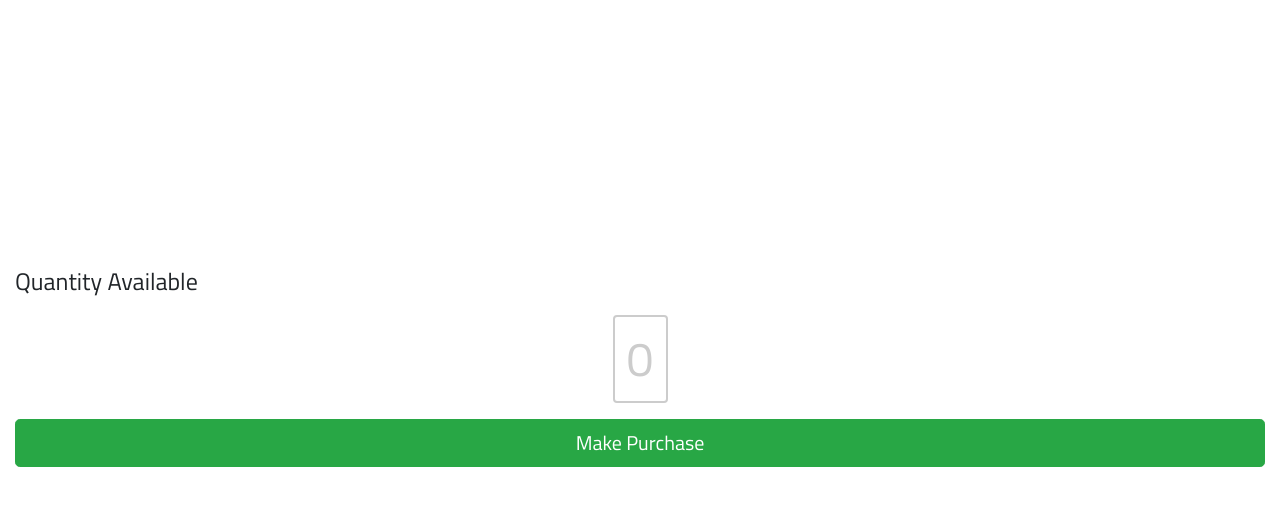
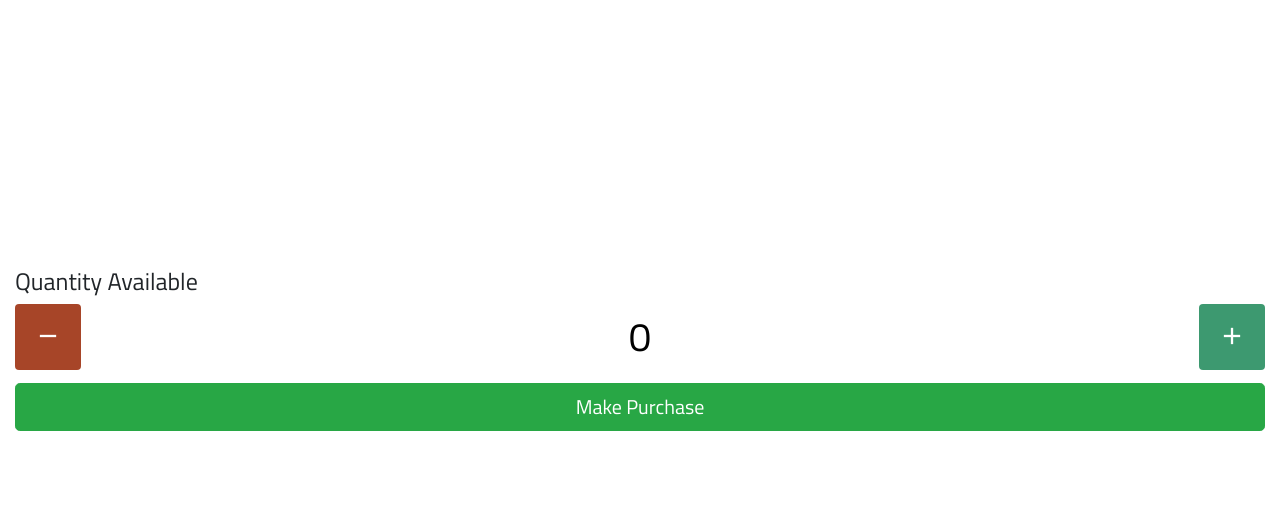
Before and after one commit to hanneswidrig/taj-mahal, a Flask app: page /listing/buy/1 in a window 1280 px wide. Shown: the part 65-571 px from the top of the page. Run offline with Flask 2, Linux system fonts and the light colour scheme; data that the repository does not hold is empty; parts of the project's set-up code (start-up, migrations or seed data) failed here and were passed over; some libraries are stand-ins or nearby versions.

Commit message:
Removal of Stretchy.js and improved product purchase page.

```diff
--- a/db/create_tables.sql
+++ b/db/create_tables.sql
@@ -21,7 +21,7 @@ create table listing
   is_tradeable       boolean default false    not null,
   is_active          boolean default true     not null,
   date_created       timestamp with time zone not null,
-  date_harvested    timestamp with time zone not null,
+  date_harvested     timestamp with time zone not null,
   date_modified      timestamp with time zone not null
 );
 
--- /dev/null
+++ b/static/scripts/buy-products.js
@@ -0,0 +1,50 @@
+$(document).ready(function() {
+	buyProductPage();
+	subtractFromPurchase();
+	addToPurchase();
+
+	function buyProductPage() {
+		availableQuantity = document.querySelector('.purchase-quantity-total').innerHTML;
+		submitButton = document.querySelector('#submit');
+
+		if(parseInt(availableQuantity) === 0) {
+			plusMinusButtons = document.querySelectorAll('.quantity-button');
+			plusMinusButtons[0].disabled = true;
+			plusMinusButtons[0].style.backgroundColor = '#a6a6a6';
+			plusMinusButtons[1].disabled = true;
+			plusMinusButtons[1].style.backgroundColor = '#a6a6a6';
+			submitButton.disabled = true;
+			submitButton.style.backgroundColor = '#757575';
+			submitButton.style.borderColor = '#757575';
+		}
+	}
+
+	function getQuantityBox() {
+		return document.querySelector('#quantity');
+	}
+
+	function subtractFromPurchase() {
+		subtractButton = document.querySelector('.subtract-button');
+		quantityBox = getQuantityBox();
+
+		subtractButton.addEventListener("click", function() {
+			quantity = parseInt(quantityBox.value);
+			if (quantity > 0) {
+				quantityBox.value = parseInt(quantity) - 1;
+			}
+		});
+	}
+
+	function addToPurchase() {
+		addButton = document.querySelector('.add-button');
+		availableQuantity = parseInt(document.querySelector('.purchase-quantity-total').innerHTML);
+		quantityBox = getQuantityBox();
+
+		addButton.addEventListener("click", function() {
+			quantity = parseInt(quantityBox.value);
+			if (quantity < availableQuantity) {
+				quantityBox.value = parseInt(quantity) + 1;
+			}
+		});
+	}
+});
--- a/static/scripts/scripts.js
+++ b/static/scripts/scripts.js
@@ -30,4 +30,5 @@ $(document).ready(function() {
 			// $('.app-bar').toggleClass('expanded-filter');
 		});
 	}
+
 });
--- a/static/scripts/stretchy.min.js
+++ /dev/null
@@ -1,4 +0,0 @@
-!function(){function e(e,t){return e instanceof Node||e instanceof Window?[e]:[].slice.call("string"==typeof e?(t||document).querySelectorAll(e):e||[])}if(self.Element&&(Element.prototype.matches||(Element.prototype.matches=Element.prototype.webkitMatchesSelector||Element.prototype.mozMatchesSelector||Element.prototype.msMatchesSelector||Element.prototype.oMatchesSelector||null),Element.prototype.matches)){var t=self.Stretchy={selectors:{base:'textarea, select:not([size]), input:not([type]), input[type="'+"text number url email tel".split(" ").join('"], input[type="')+'"]',filter:"*"},script:document.currentScript||e("script").pop(),resize:function(e){if(t.resizes(e)){var i,n=getComputedStyle(e),o=0;!e.value&&e.placeholder&&(i=!0,e.value=e.placeholder);var l=e.nodeName.toLowerCase();if("textarea"==l)e.style.height="0","border-box"==n.boxSizing?o=e.offsetHeight:"content-box"==n.boxSizing&&(o=-e.clientHeight+parseFloat(n.minHeight)),
-e.style.height=e.scrollHeight+o+"px";else if("input"==l)if(e.style.width="1000px",e.offsetWidth){e.style.width="0","border-box"==n.boxSizing?o=e.offsetWidth:"padding-box"==n.boxSizing?o=e.clientWidth:"content-box"==n.boxSizing&&(o=parseFloat(n.minWidth));var r=Math.max(o,e.scrollWidth-e.clientWidth);e.style.width=r+"px";for(var s=0;s<10&&(e.scrollLeft=1e10,0!=e.scrollLeft);s++)r+=e.scrollLeft,e.style.width=r+"px"}else e.style.width=e.value.length+1+"ch";else if("select"==l){var c=e.selectedIndex>0?e.selectedIndex:0,a=document.createElement("_");a.textContent=e.options[c].textContent,e.parentNode.insertBefore(a,e.nextSibling);var d;for(var h in n){var p=n[h];/^(width|webkitLogicalWidth|length)$/.test(h)||"string"!=typeof p||(a.style[h]=p,/appearance$/i.test(h)&&(d=h))}a.style.width="",a.offsetWidth>0&&(e.style.width=a.offsetWidth+"px",n[d]&&"none"===n[d]||(e.style.width="calc("+e.style.width+" + 2em)")),a.parentNode.removeChild(a),a=null}i&&(e.value="")}},resizeAll:function(i){
-e(i||t.selectors.base).forEach(function(e){t.resize(e)})},active:!0,resizes:function(e){return e&&e.parentNode&&e.matches&&e.matches(t.selectors.base)&&e.matches(t.selectors.filter)},init:function(){t.selectors.filter=t.script.getAttribute("data-filter")||(e("[data-stretchy-filter]").pop()||document.body).getAttribute("data-stretchy-filter")||Stretchy.selectors.filter||"*",t.resizeAll()},$$:e};"loading"!==document.readyState?t.init():document.addEventListener("DOMContentLoaded",t.init);var i=function(e){t.active&&t.resize(e.target)};document.documentElement.addEventListener("input",i),document.documentElement.addEventListener("change",i),self.MutationObserver&&new MutationObserver(function(e){t.active&&e.forEach(function(e){"childList"==e.type&&Stretchy.resizeAll(e.addedNodes)})}).observe(document.documentElement,{childList:!0,subtree:!0})}}();
-//# sourceMappingURL=stretchy.min.js.map
--- a/static/styles/listing-purchase.css
+++ b/static/styles/listing-purchase.css
@@ -26,6 +26,9 @@
 .purchase-description {
 	text-align: center;
 }
+input[type=submit].btn-block {
+	margin-top: 8px;
+}
 .purchase-quantity {
 	display        : flex;
 	flex-direction : row;
@@ -35,19 +38,16 @@
 .purchase-quantity-resize {
 	display        : flex;
 	flex-direction : row;
-	justify-content: center;
+	justify-content: space-between;
 	align-items    : center;
-	margin         : 16px 0;
 }
 .quantity-resize[type='number'] {
-	font-size    : 3rem;
+	font-size    : 2.5rem;
+	width        : 33%;
 	padding      : 6px 12px;
-	border       : 2px #CCC solid;
+	text-align   : center;
+	border       : 2px solid transparent;
 	border-radius: 4px;
-}
-.quantity-resize[type='number']:hover,
-.quantity-resize[type='number']:focus {
-	border: 2px #3D9970 solid;
 }
 .purchase-quantity-label {
 	font-size: 1.5rem;
@@ -55,3 +55,24 @@
 .purchase-quantity-total {
 	font-size: 3rem;
 }
+.quantity-button {
+	height          : 66px;
+	width           : 66px;
+	border-radius   : 4px;
+	border          : none;
+	background-color: #757575;
+	color           : #FFF;
+	line-height     : 1rem;
+}
+.quantity-button>.material-icons {
+	font-size: 1.75rem;
+}
+.subtract-button, .add-button {
+	transition: ease-in-out 100ms;
+}
+.subtract-button {
+	background-color: #a74528;
+}
+.add-button {
+	background-color: #3D9970;
+}
--- a/templates/base.html
+++ b/templates/base.html
@@ -11,7 +11,8 @@
 	<link rel="stylesheet" href="https://maxcdn.bootstrapcdn.com/bootstrap/4.0.0/css/bootstrap.min.css" integrity="sha384-Gn5384xqQ1aoWXA+058RXPxPg6fy4IWvTNh0E263XmFcJlSAwiGgFAW/dAiS6JXm"
 	 crossorigin="anonymous">
 	<link rel="stylesheet" type="text/css" href="{{ url_for('static',filename='styles/styles.css') }}">
-	<link rel="stylesheet" type="text/css" href="{{ url_for('static',filename='styles/media-queries.css') }}"> {% block css %}{% endblock %}
+	<link rel="stylesheet" type="text/css" href="{{ url_for('static',filename='styles/media-queries.css') }}">
+	{% block css %}{% endblock %}
 	<link href="https://fonts.googleapis.com/css?family=Titillium+Web:400,600,700" rel="stylesheet">
 	<link href="https://fonts.googleapis.com/css?family=Roboto:500" rel="stylesheet">
 	<link href="https://fonts.googleapis.com/icon?family=Material+Icons" rel="stylesheet">
@@ -24,8 +25,8 @@
 	 crossorigin="anonymous" async></script>
 	<script src="https://maxcdn.bootstrapcdn.com/bootstrap/4.0.0/js/bootstrap.min.js" integrity="sha384-JZR6Spejh4U02d8jOt6vLEHfe/JQGiRRSQQxSfFWpi1MquVdAyjUar5+76PVCmYl"
 	 crossorigin="anonymous" async></script>
-	<script src="{{ url_for('static',filename='scripts/stretchy.min.js') }}" data-filter="#quantity" async></script>
 	<script src="{{ url_for('static',filename='scripts/scripts.js') }}" async></script>
+	{% block javascript %}{% endblock %}
 </head>
 
 <body>
--- a/templates/buy-listing.html
+++ b/templates/buy-listing.html
@@ -5,6 +5,7 @@
 {% block css %}
 <link rel="stylesheet" type="text/css" href="{{ url_for('static',filename='styles/listing-purchase.css') }}">
 {% endblock %}
+{% block javascript %}<script src="{{ url_for('static',filename='scripts/buy-products.js') }}" async></script>{% endblock %}
 {% block content %}
 <div class="purchase">
 	<div class="purchase-img" style="background-image: url('{{listing.photo}}');"></div>
@@ -26,12 +27,19 @@
 	 <form method="POST">
 			 {{ form.csrf_token }}
 			 <div class="purchase-quantity-resize">
-				 {{ form.quantity(
-					 class_='quantity-resize',
-					 placeholder='0',
-					 type='number') }}
+				<div class="subtract-quantity">
+					<button class="subtract-button quantity-button" type="button"><i class="material-icons">remove</i></button>
 				</div>
-			 <div>{{ form.submit(class_="btn btn-primary btn-success btn-lg btn-block") }}</div>
+				{{ form.quantity(
+					class_='quantity-resize',
+					placeholder='0',
+					value='0',
+					type='number', readonly='') }}
+				<div class="add-quantity">
+					<button class="add-button quantity-button" type="button"><i class="material-icons">add</i></button>
+				</div>
+			</div>
+			<div>{{ form.submit(class_="btn btn-primary btn-success btn-lg btn-block") }}</div>
 	 </form>
 	</div>
 </div>
```
